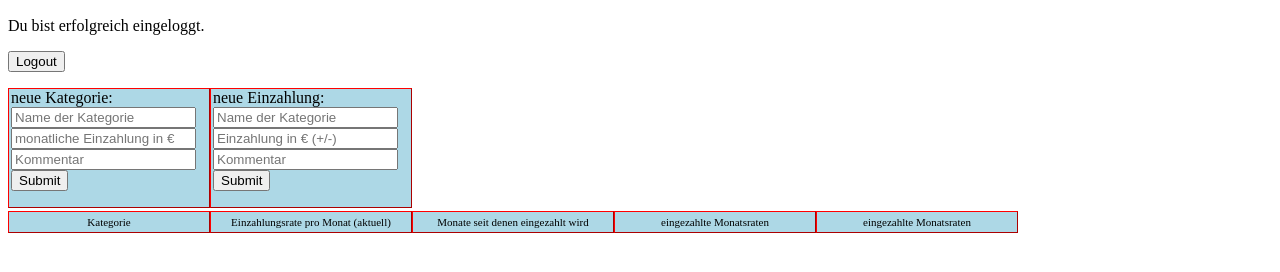
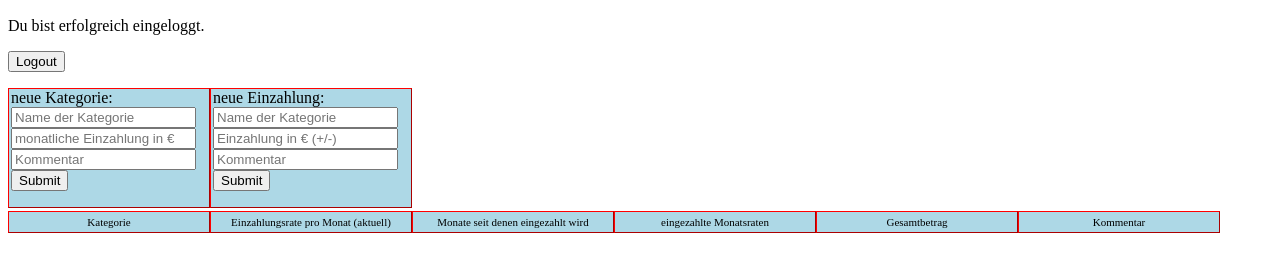
Before and after one commit to DavyySz/financial-planner, a Django app: template members/templates/dashboard.html in a window 1280 px wide. Shown: the part 84-356 px from the top of the page. Run offline with Django 5.2, Linux system fonts and the light colour scheme; the template is opened without the code that fills it, so the values that code supplies are empty.

Commit message:
debug calculator

```diff
--- a/members/templates/dashboard.html
+++ b/members/templates/dashboard.html
@@ -144,7 +144,7 @@
   <div>
 
     <div class="myDiv" style="width:200px">
-    <p class="Box_contents">eingezahlte Monatsraten</p>
+    <p class="Box_contents">Gesamtbetrag</p>
     </div>
 
     {%for x in attributes %}
@@ -155,6 +155,20 @@
 
   </div>
 
+    <div>
+
+    <div class="myDiv" style="width:200px">
+    <p class="Box_contents">Kommentar</p>
+    </div>
+
+    {%for x in attributes %}
+    <div class="myDiv" style="width:200px">
+    <p class="Box_contents">{{x.comment}}</p>
+    </div>
+    {% endfor %}
+
+  </div>
+
 </div>
 
 {% endif %}
--- a/members/views.py
+++ b/members/views.py
@@ -102,8 +102,8 @@ def dashboard(request):
       category_name_new = request.GET.get("category_name_new")
       monthly_amount_new = request.GET.get("monthly_amount_new")
       if category_name_new != None and monthly_amount_new != None:
-        category_name = request.GET.get("category_name_new")
-        new_amount = request.GET.get("monthly_amount_new")
+        category_name = category_name_new
+        new_amount = monthly_amount_new
         is_there = calculate_full_money_amount(attributes, category_name, new_amount)
         if is_there == False:
             return HttpResponse('<script>alert("Kategorie gibt es nicht"); window.history.back();</script>')
```
Also changed, not shown: members/Calculate_monthly_payments.py (+4 -3 lines).
